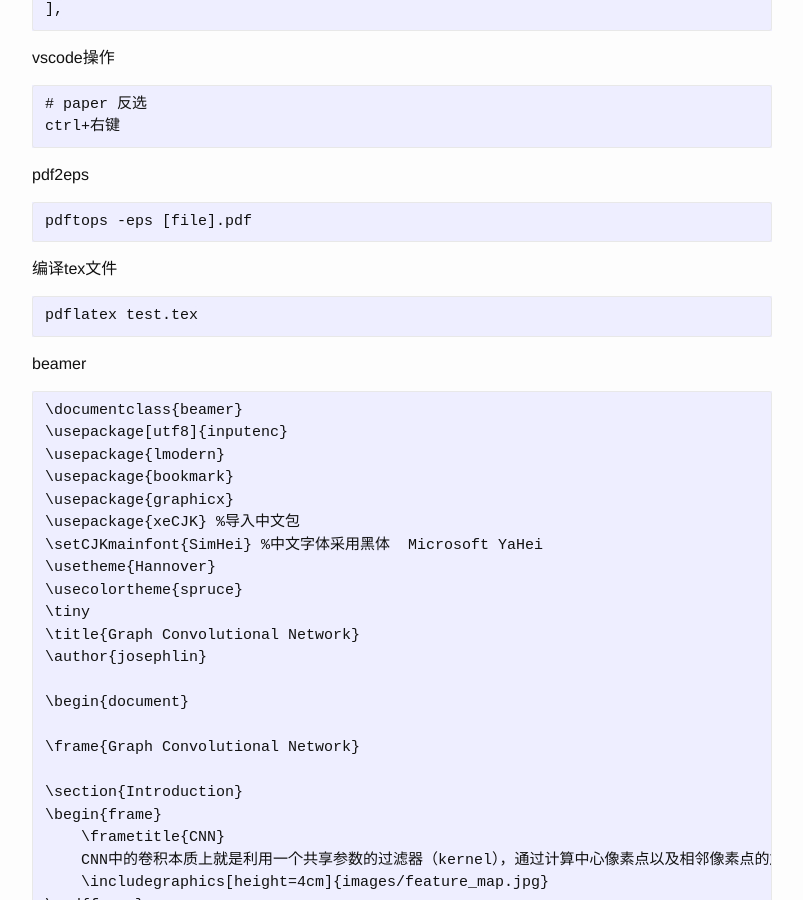
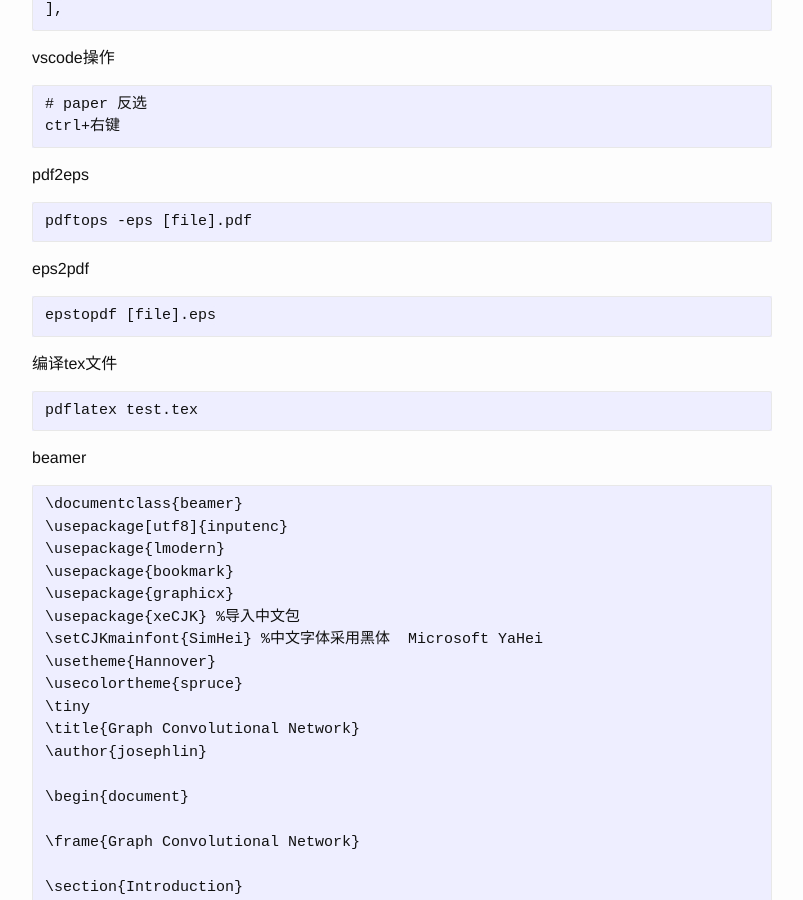
Before and after one commit to josephstalin117/josephstalin117.github.io, a Jekyll site: the page built from _posts/2018-6-23-latex.markdown, in a window 1280 px wide and 900 px high, scrolled down 15357 px. Shown: the whole window, without its empty margins (238-1041 px from the left). Built offline with Jekyll 4.4.1, drawn with Linux system fonts in a browser that asks for light colours; formulas are drawn with MathJax 3.

Commit message:
update epstopdf

````diff
--- a/_posts/2018-6-23-latex.markdown
+++ b/_posts/2018-6-23-latex.markdown
@@ -664,6 +664,11 @@ pdf2eps
 pdftops -eps [file].pdf
 ```
 
+eps2pdf
+```
+epstopdf [file].eps
+```
+
 编译tex文件
 ```
 pdflatex test.tex
````
